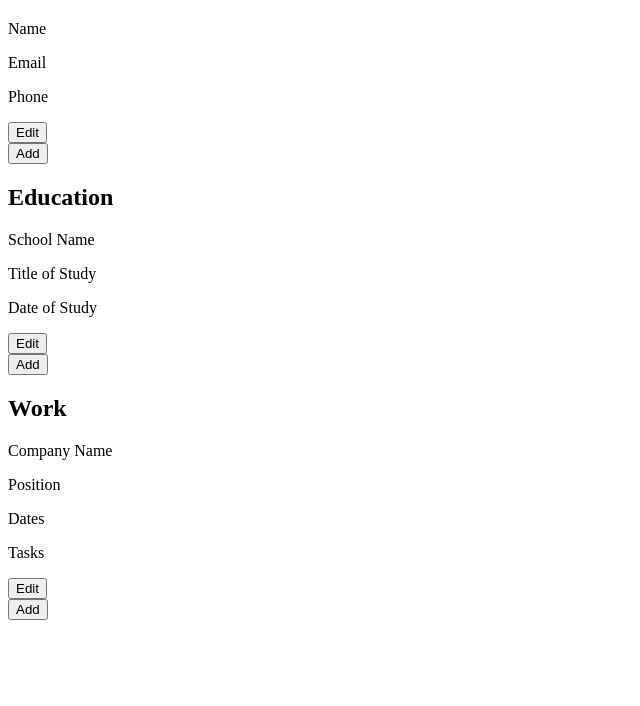
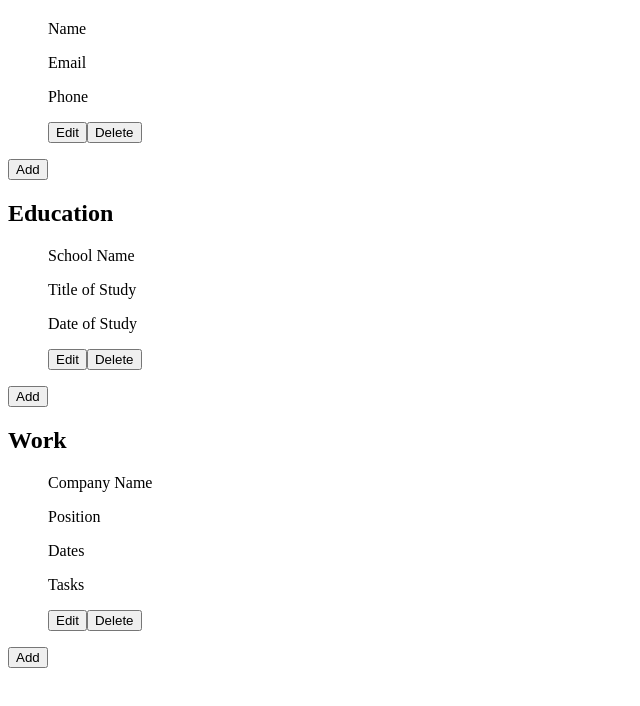
Before and after one commit to charquaza/cv-project, a React (Create React App) app: page / in a window 1280 px wide. Shown: the top 706 px of the page, without its empty margins (0-640 px from the left). Built offline with nearby package versions, Linux system fonts and the light colour scheme.

Commit message:
Implement functionality to add and delete forms

```diff
--- a/package.json
+++ b/package.json
@@ -9,6 +9,7 @@
     "react": "^17.0.2",
     "react-dom": "^17.0.2",
     "react-scripts": "4.0.3",
+    "uniqid": "^5.3.0",
     "web-vitals": "^1.1.2"
   },
   "scripts": {
--- a/src/components/InfoForm.js
+++ b/src/components/InfoForm.js
@@ -34,9 +34,12 @@ class InfoForm extends React.Component {
     }
 
     render() {
+        //re-renders if not PureComponent; how retain state when re-render?
+        //console.log("re-rendered!");
+        //console.log(this.state);
         if (this.state.editingMode) {
             return (
-                <div>
+                <div id={this.props.id}>
                     <div>
                         {this.state.fields.map((value, index) => {
                             return (
@@ -45,12 +48,13 @@ class InfoForm extends React.Component {
                         })}
                     </div>
                     <EditButton editing={this.state.editingMode} handleClick={this.updateFields} />
+                    <button onClick={this.props.deleteHandler}>Delete</button>
                 </div>
             );
         }
 
         return (
-            <div>
+            <div id={this.props.id}>
                 <div>
                     {this.state.fields.map((value, index) => {
                         return (
@@ -59,6 +63,7 @@ class InfoForm extends React.Component {
                     })}
                 </div>
                 <EditButton editing={this.state.editingMode} handleClick={this.toggleEditingMode} />
+                <button onClick={this.props.deleteHandler}>Delete</button>
             </div>
         );
     }
--- a/src/components/Section.js
+++ b/src/components/Section.js
@@ -1,17 +1,43 @@
 import InfoForm from "./InfoForm";
 import React from "react";
+import uniqid from "uniqid";
 
 class Section extends React.Component {
     constructor(props) {
         super(props);
+
+        this.state = {
+            formIDs: [uniqid()]
+        };
+    }
+
+    addForm = () => {
+        this.setState({
+            formIDs: this.state.formIDs.concat(uniqid())
+        });
+    }
+
+    removeForm = (e) => {
+        var idToRemove = e.target.parentElement.id;
+        this.setState({
+            formIDs: this.state.formIDs.filter((id) => {
+                return id !== idToRemove;
+            })
+        });
     }
 
     render() {
         return (
             <section>
                 <h2>{this.props.template.sectionTitle}</h2>
-                <InfoForm fields={this.props.template.fields} />
-                <button>Add</button>
+
+                <ul>
+                    {this.state.formIDs.map((id) => {
+                        return <InfoForm fields={this.props.template.fields} deleteHandler={this.removeForm} key={id} id={id} />;
+                    })}
+                </ul>
+
+                <button onClick={this.addForm}>Add</button>
             </section>
         );
     }
```
Also changed, not shown: 1 other file (tests, documents, lock files or other folders).
